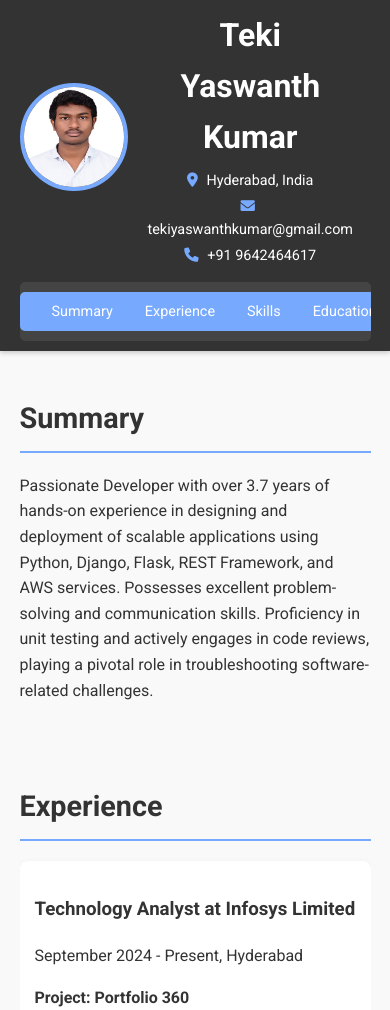
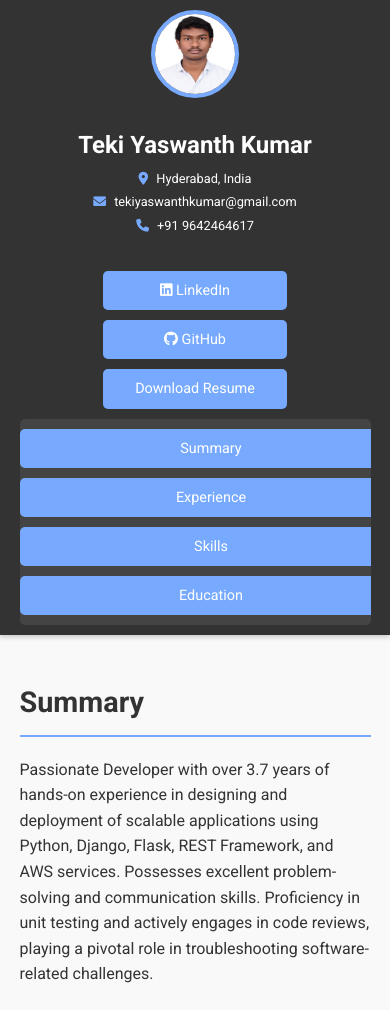
Before and after one commit to Yaswanthkumarteki/portfolio, a plain HTML site: page index.html in a window 390 px wide. Shown: the top 1010 px of the page. Drawn offline with Linux system fonts and the light colour scheme.

Commit message:
made responsive

```diff
--- a/index.html
+++ b/index.html
@@ -111,10 +111,5 @@
         </div>
     </section>
 
-    <footer>
-        <div class="container">
-            <p>&copy; 2023 Teki Yaswanth Kumar. All rights reserved.</p>
-        </div>
-    </footer>
 </body>
 </html>
--- a/styles.css
+++ b/styles.css
@@ -26,8 +26,8 @@ header {
 
 .header-content {
   display: flex;
+  flex-wrap: wrap;
   align-items: center;
-  justify-content: space-between;
   gap: 20px;
 }
 
@@ -88,7 +88,7 @@ header {
   font-size: 0.9em;
   transition: background 0.3s ease;
   text-align: center;
-  width: 120px; /* Fixed width for all buttons */
+  width: 120px;
 }
 
 .btn-social:hover, .btn-download:hover {
@@ -97,14 +97,14 @@ header {
 
 nav {
   margin-top: 10px;
-  background: #444; /* Darker background for nav bar */
+  background: #444;
   padding: 10px 0;
   border-radius: 5px;
 }
 
 nav ul {
   display: flex;
-  justify-content: space-around; /* Evenly spaced navigation buttons */
+  justify-content: space-around;
   list-style: none;
   padding: 0;
   margin: 0;
@@ -120,7 +120,7 @@ nav ul li a {
   font-size: 0.9em;
   transition: background 0.3s ease;
   text-align: center;
-  width: 100%; /* Ensure buttons take full width */
+  width: 100%;
 }
 
 nav ul li a:hover {
@@ -129,7 +129,7 @@ nav ul li a:hover {
 
 section {
   padding: 20px 0;
-  scroll-margin-top: 120px; /* Ensure sections are visible below the sticky header */
+  scroll-margin-top: 120px;
 }
 
 h2 {
@@ -171,3 +171,43 @@ footer {
 footer p {
   margin: 0;
 }
+
+
+@media (max-width: 768px) {
+  .header-content {
+      flex-direction: column;
+      align-items: center;
+      text-align: center;
+  }
+
+  .profile-photo img {
+      width: 80px;
+      height: 80px;
+  }
+
+  .profile-info h1 {
+      font-size: 1.5em;
+  }
+
+  .contact-info p {
+      font-size: 0.8em;
+  }
+
+  .action-buttons {
+      align-items: center;
+      margin-top: 10px;
+  }
+
+  .btn-social, .btn-download {
+      width: 100%;
+  }
+
+  nav ul {
+      flex-direction: column;
+      gap: 10px;
+  }
+
+  nav ul li a {
+      width: 100%;
+  }
+}
```
